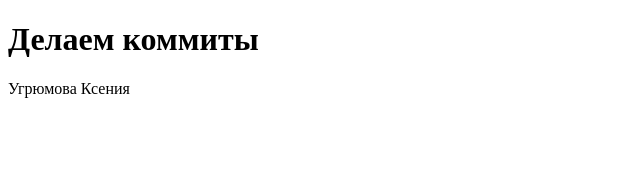
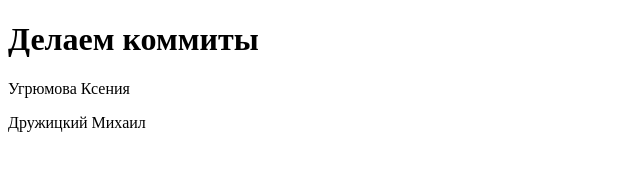
Before and after one commit to KseniyaUgryumova/TomskTurism, a plain HTML site: page GIT.html in a window 1280 px wide. Shown: the whole page, without its empty margins (0-640 px from the left). Drawn offline with Linux system fonts and the light colour scheme.

Commit message:
Update GIT.html

```diff
--- a/GIT.html
+++ b/GIT.html
@@ -9,7 +9,7 @@
 <body>
 <h1>Делаем коммиты</h1>
 	<p>Угрюмова Ксения</p>
-	<p></p>
+	<p>Дружицкий Михаил</p>
 	<p></p>
 	<p></p>
 	<p></p>
```
